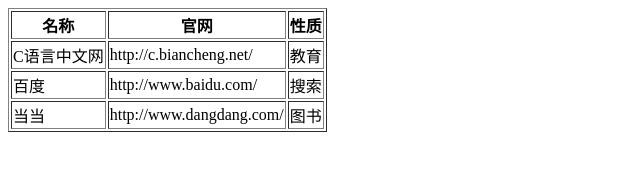
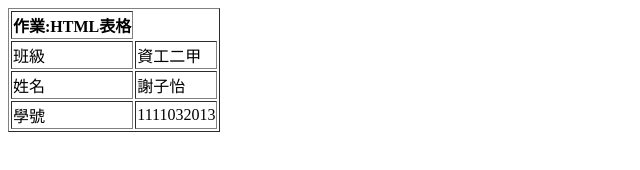
Before and after one commit to s1111032013/1111032013-2, a plain HTML site: page index.html in a window 1280 px wide. Shown: the whole page, without its empty margins (0-640 px from the left). Drawn offline with Linux system fonts and the light colour scheme.

Commit message:
Update index.html

```diff
--- a/index.html
+++ b/index.html
@@ -1,22 +1,17 @@
 <table border="1">
    <tr>
-     <th>名称</th>
-     <th>官网</th>
-     <th>性质</th>
+      <th>作業:HTML表格</th>
    </tr>
    <tr>
-     <td>C语言中文网</td>
-     <td>http://c.biancheng.net/</td>
-     <td>教育</td>
+     <td>班級</td>
+     <td>資工二甲</td>
    </tr>
     <tr>
-     <td>百度</td>
-     <td>http://www.baidu.com/</td>
-     <td>搜索</td>
+     <td>姓名</td>
+     <td>謝子怡</td>
      </tr>
    <tr>
-      <td>当当</td>
-     <td>http://www.dangdang.com/</td>
-      <td>图书</td>
+      <td>學號</td>
+     <td>1111032013</td>
     </tr>
 </table>
```
